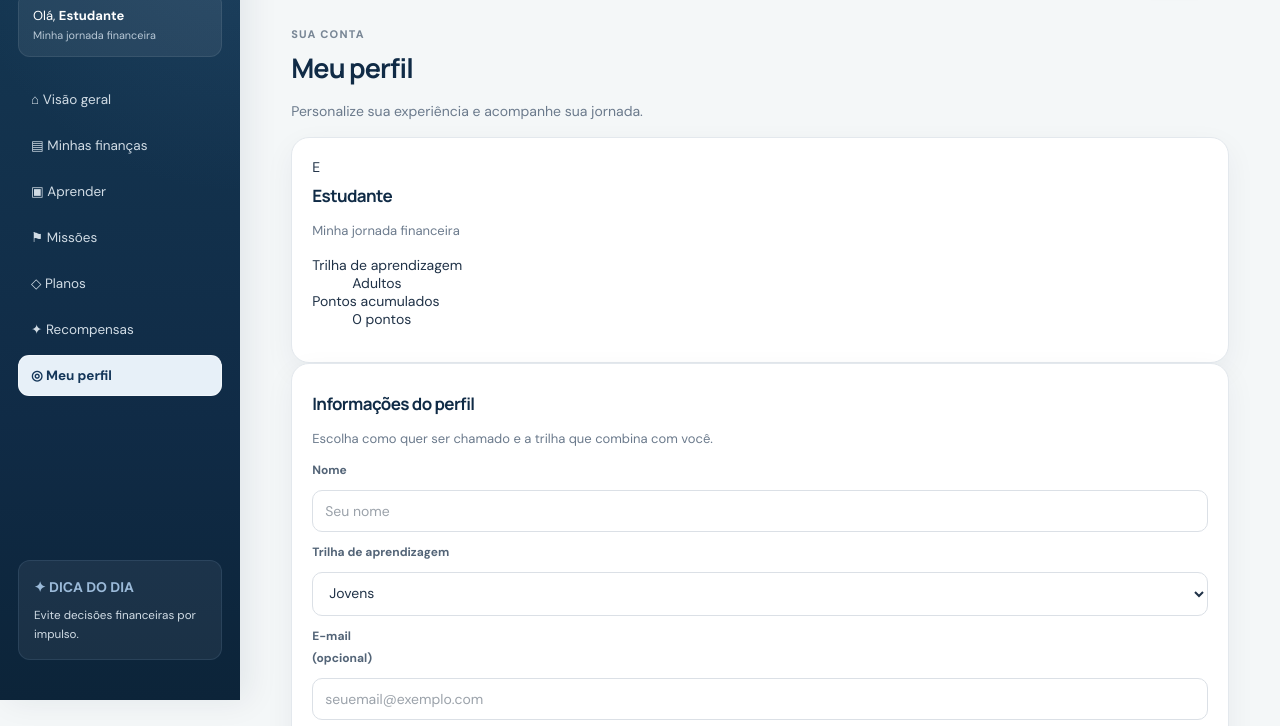
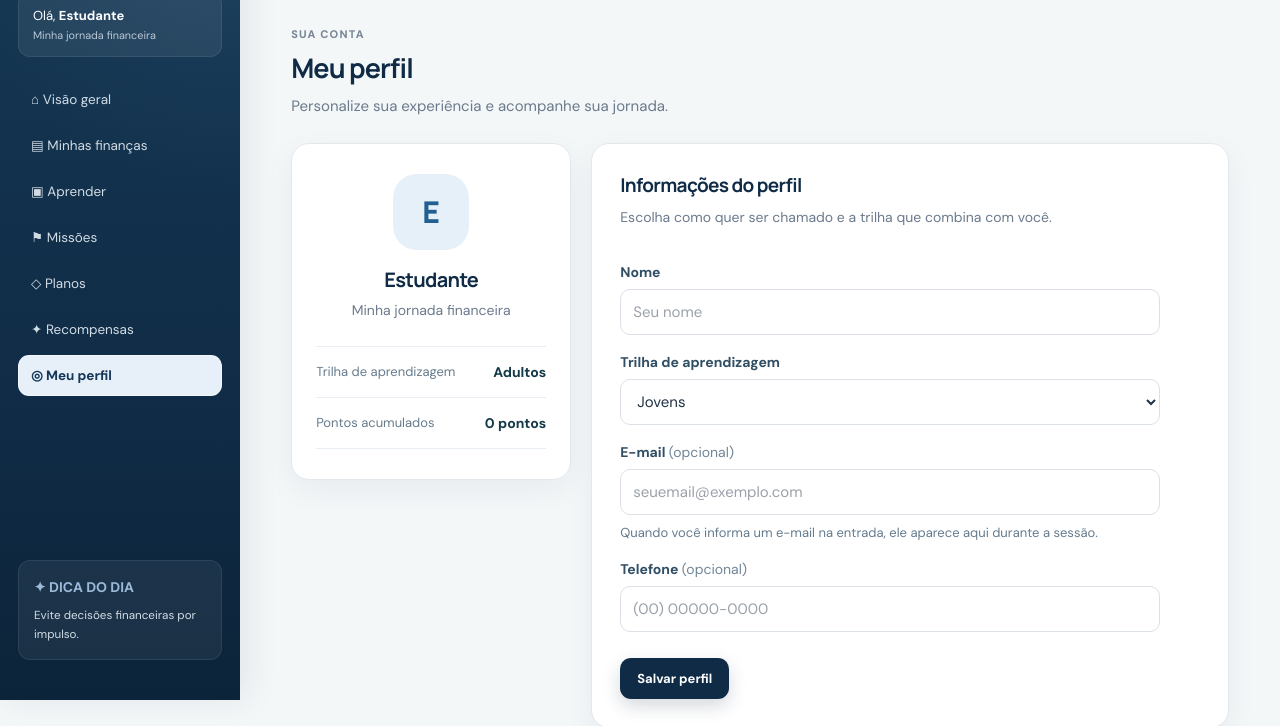
Before and after one commit to flaviogdaf-boop/Upfinance, a plain HTML site: page HTML e CSS/perfil.html in a window 1280 px wide. Shown: the part 100-826 px from the top of the page. Drawn offline with Linux system fonts and the light colour scheme.

```diff
--- a/HTML e CSS/style.css
+++ b/HTML e CSS/style.css
@@ -1644,3 +1644,35 @@ body .upproto-mission { border-color: #e1e7ec; }
 body .upproto-mission.is-complete { background: #edf8ef; border-color: #c9e8d0; }
 body .upproto-mission.is-complete > span { color: #408552; }
 body .upproto-callout { background: #eef4f9; }
+
+/* Perfil */
+.profile-intro { margin: 8px 0 24px; font-size: 15px; }
+.profile-layout { display: grid; grid-template-columns: minmax(220px, 280px) minmax(0, 1fr); gap: 20px; align-items: start; }
+.profile-summary { padding: 30px 24px; text-align: center; }
+.profile-avatar { display: grid; place-items: center; width: 76px; height: 76px; margin: 0 auto 16px; border-radius: 24px; background: #e6f0f8; color: #245f91; font: 800 30px Manrope, sans-serif; }
+.profile-summary h3 { margin: 0; overflow-wrap: anywhere; font-size: 20px; }
+.profile-summary > p { margin: 6px 0 24px; font-size: 14px; }
+.profile-facts { margin: 0; border-top: 1px solid #e7edf2; text-align: left; }
+.profile-facts div { display: flex; flex-wrap: wrap; justify-content: space-between; gap: 6px 12px; padding: 16px 0; border-bottom: 1px solid #e7edf2; }
+.profile-facts dt { color: #667b8d; font-size: 13px; }
+.profile-facts dd { margin: 0; color: #143949; font-weight: 700; }
+.profile-content { display: grid; gap: 20px; }
+.profile-card { padding: 28px; }
+.profile-card h3 { margin: 0; font-size: 19px; }
+.profile-card > p, .profile-data p { margin: 8px 0 0; font-size: 14px; }
+#profileForm { display: grid; gap: 8px; margin-top: 24px; max-width: 540px; }
+#profileForm label { display: block; margin-top: 10px; font-size: 14px; color: #304e64; }
+.profile-optional { color: #718597; font-weight: 400; }
+.profile-field-note { color: #647b8e; font-size: 13px; line-height: 1.5; }
+#profileForm input[readonly] { background: #f4f7f9; color: #536b7d; }
+#profileForm input, #profileForm select { width: 100%; min-height: 46px; font-size: 15px; }
+#profileForm .actions { margin-top: 18px; }
+.profile-data .btn { margin-top: 20px; }
+@media (max-width: 800px) {
+  .profile-layout { grid-template-columns: 1fr; }
+  .profile-summary { text-align: left; }
+  .profile-avatar { margin-left: 0; }
+}
+@media (max-width: 650px) {
+  .profile-card, .profile-summary { padding: 22px; }
+}
```
